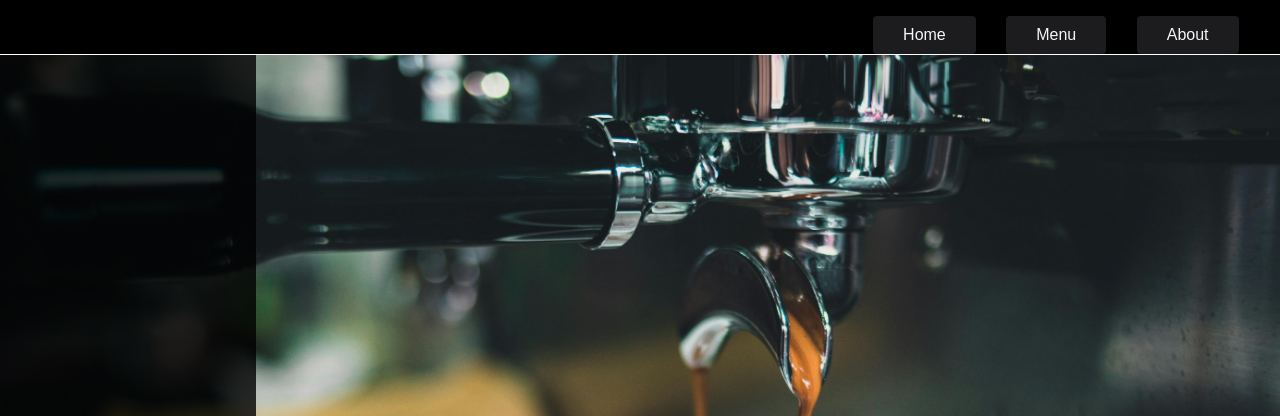
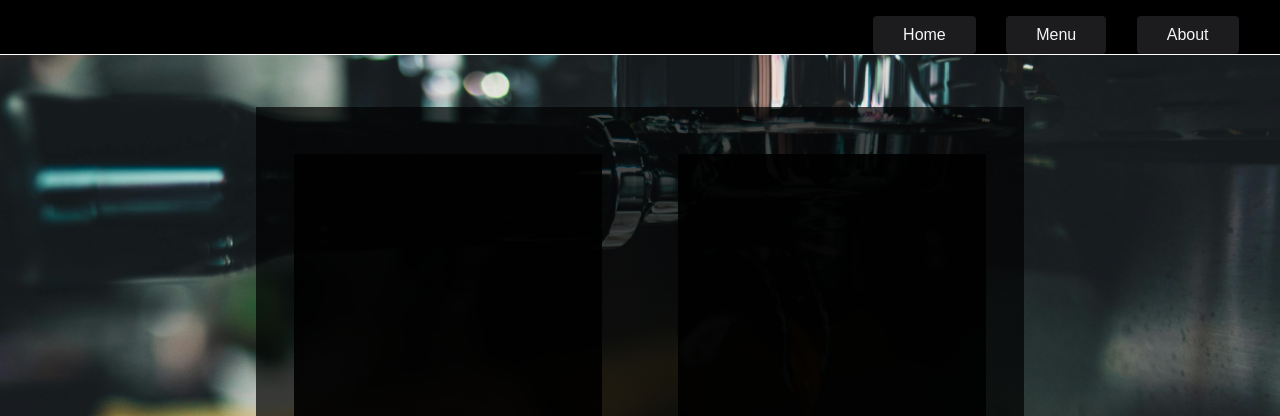
Before and after one commit to vasubhrdwj/Restaurant-Page, a website built with webpack: page src/template.html in a window 1280 px wide. Shown: the part 89-505 px from the top of the page. Built offline with nearby package versions, Linux system fonts and the light colour scheme.

Commit message:
hardcoded basic html for menu page

```diff
--- a/src/home-page.js
+++ b/src/home-page.js
@@ -1,5 +1,6 @@
 export default function addContent() {
   const contentDiv = document.querySelector("#content");
+  contentDiv.innerHTML = "";
 
   const tagLine = document.createElement("div");
   const mainText = document.createElement("h1");
--- a/src/index.js
+++ b/src/index.js
@@ -1,4 +1,4 @@
 import "./style.css";
-import fun from "./home-page.js";
+import homePage from "./home-page.js";
 
-fun();
+// homePage();
--- a/src/style.css
+++ b/src/style.css
@@ -56,6 +56,8 @@ button:hover {
   background-repeat: no-repeat;
 }
 
+/* Home Page */
+
 .tagLine {
   width: 20%;
   font-size: large;
@@ -69,3 +71,24 @@ button:hover {
   padding-top: 80%;
   width: 60%;
 }
+
+/* Menu */
+
+.menuBox {
+  background-color: rgba(0, 0, 0, 0.7);
+  display: grid;
+  grid-template-columns: repeat(2, 40%);
+  grid-template-rows: repeat(2, 40%);
+  justify-content: center;
+  align-content: center;
+  gap: 10%;
+  width: 60%;
+  height: 90%;
+  margin: auto;
+  position: relative;
+  top: 5%;
+}
+
+.dish {
+  background-color: rgba(0, 0, 0, 0.9);
+}
--- a/src/template.html
+++ b/src/template.html
@@ -16,12 +16,12 @@
       </nav>
     </header>
     <div id="content">
-      <!-- <div class="tagLine">
-        <h1>
-          More Than Coffee,<br />
-          It's an Experience.
-        </h1>
-      </div> -->
+      <div class="menuBox">
+        <div class="dish"></div>
+        <div class="dish"></div>
+        <div class="dish"></div>
+        <div class="dish"></div>
+      </div>
     </div>
   </body>
 </html>
```
